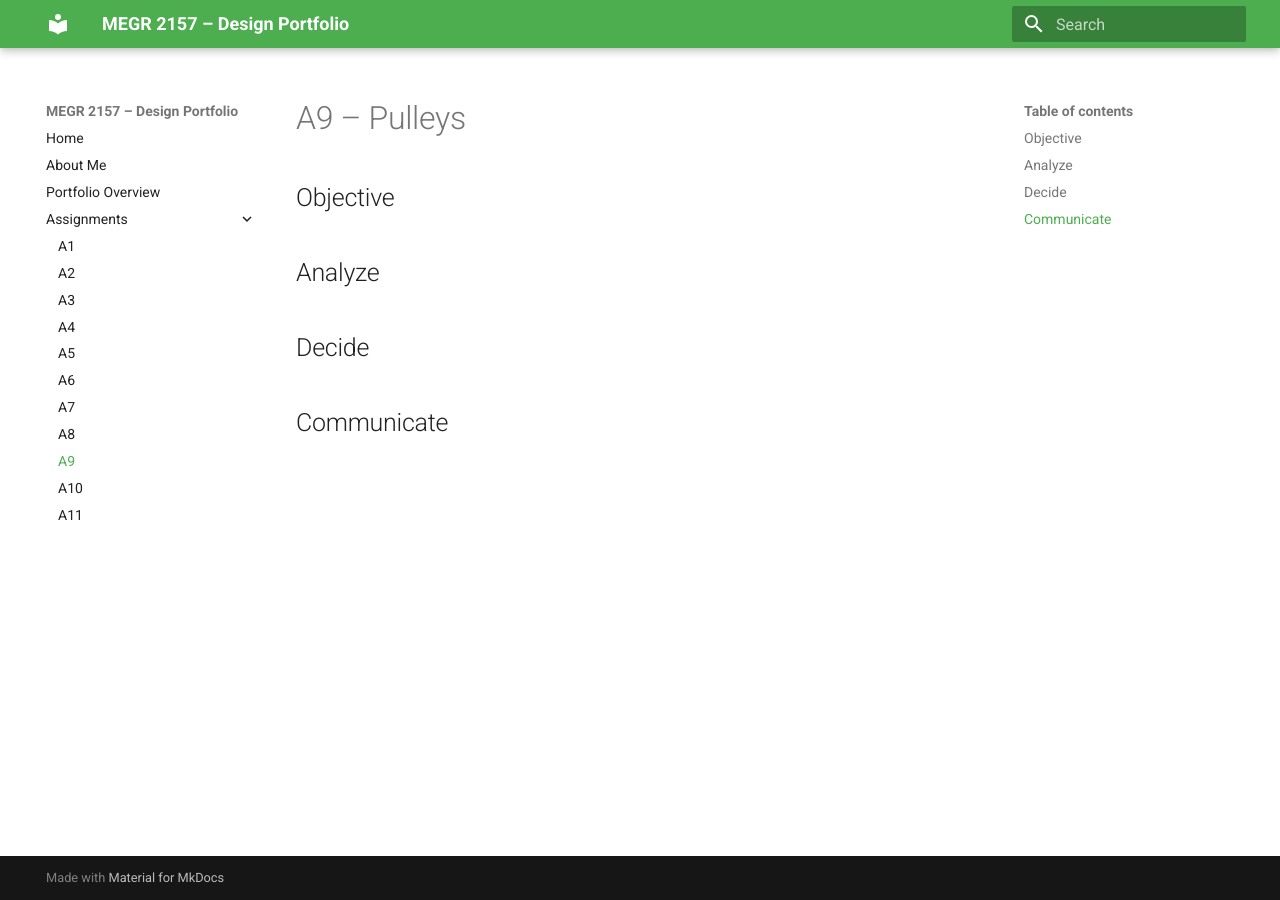
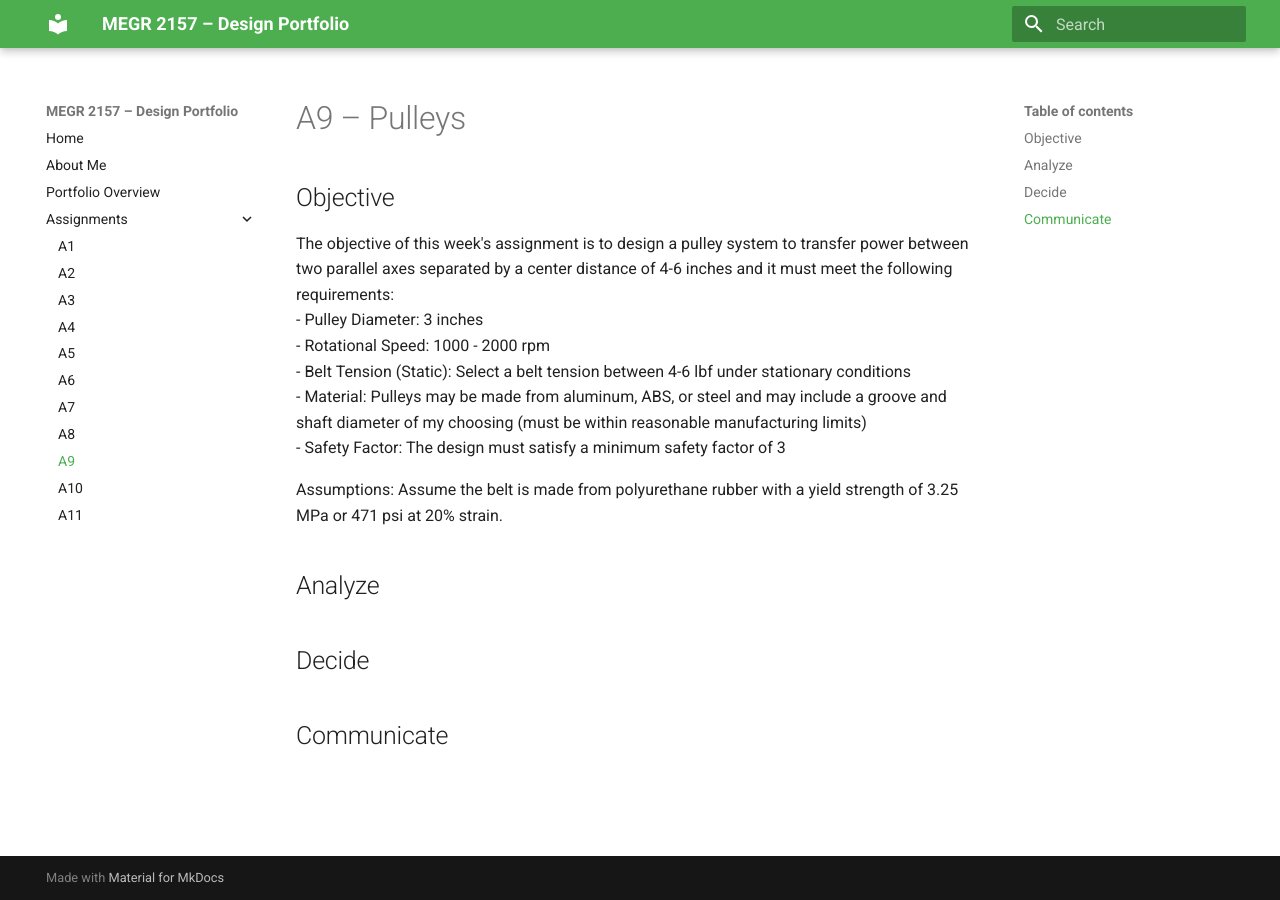
Before and after one commit to jhatch24/megr2156-portfolio, an MkDocs documentation site: the page built from docs/assignments/A09/index.md, in a window 1280 px wide. Built offline with MkDocs 1.6.1 and Material for MkDocs 9.7.7, drawn with Linux system fonts in a browser that asks for light colours.

Commit message:
Update index.md

```diff
--- a/docs/assignments/A09/index.md
+++ b/docs/assignments/A09/index.md
@@ -1,7 +1,14 @@
 # A9 – Pulleys
 
 ## Objective
+The objective of this week's assignment is to design a pulley system to transfer power between two parallel axes separated by a center distance of 4-6 inches and it must meet the following requirements:
+- Pulley Diameter: 3 inches
+- Rotational Speed: 1000 - 2000 rpm
+- Belt Tension (Static): Select a belt tension between 4-6 lbf under stationary conditions
+- Material: Pulleys may be made from aluminum, ABS, or steel and may include a groove and shaft diameter of my choosing (must be within reasonable manufacturing limits)
+- Safety Factor: The design must satisfy a minimum safety factor of 3
 
+Assumptions: Assume the belt is made from polyurethane rubber with a yield strength of 3.25 MPa or 471 psi at 20% strain.
 
 ## Analyze
 
```
